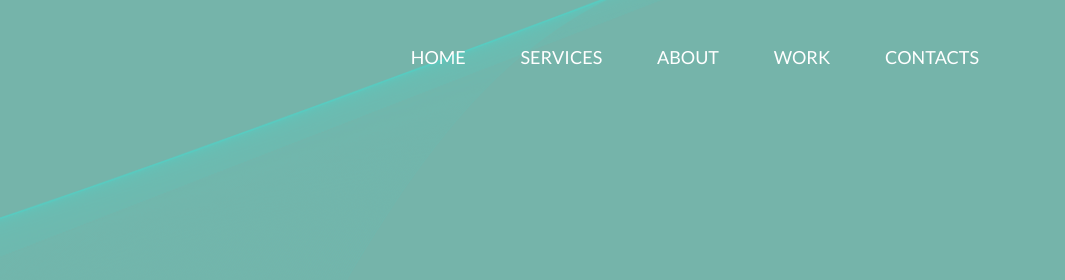
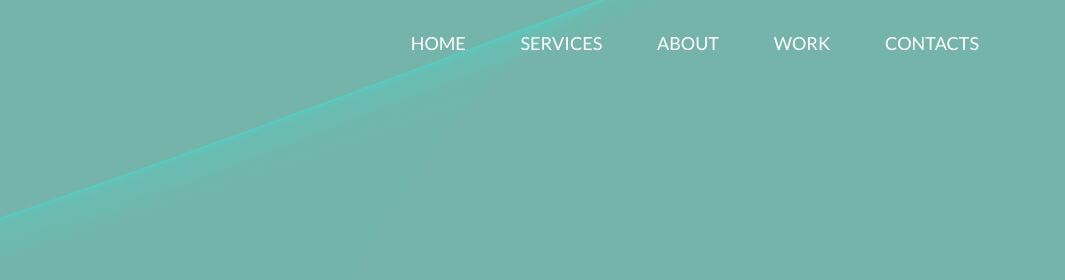
Before and after one commit to code-kg/ITA-Lesson-39, a plain HTML site: page index.html in a window 1280 px wide. Shown: the top 280 px of the page, 215-1280 px from the left. Drawn offline with Linux system fonts and the light colour scheme.

Commit message:
working on header

```diff
--- a/css/style.css
+++ b/css/style.css
@@ -10,6 +10,9 @@ body {
     max-width: 1160px;
     margin: 0 auto;
 }
+.header {
+    overflow: hidden;
+}
 .header__logo {
     float: left;
 }
@@ -18,6 +21,8 @@ body {
 }
 .header__menu-list{
     display: inline-block;
+    margin: 0 0 0 0;
+    padding: 0 0 0 0;
 }
 .header__menu-item{
     list-style-type: none;
```
